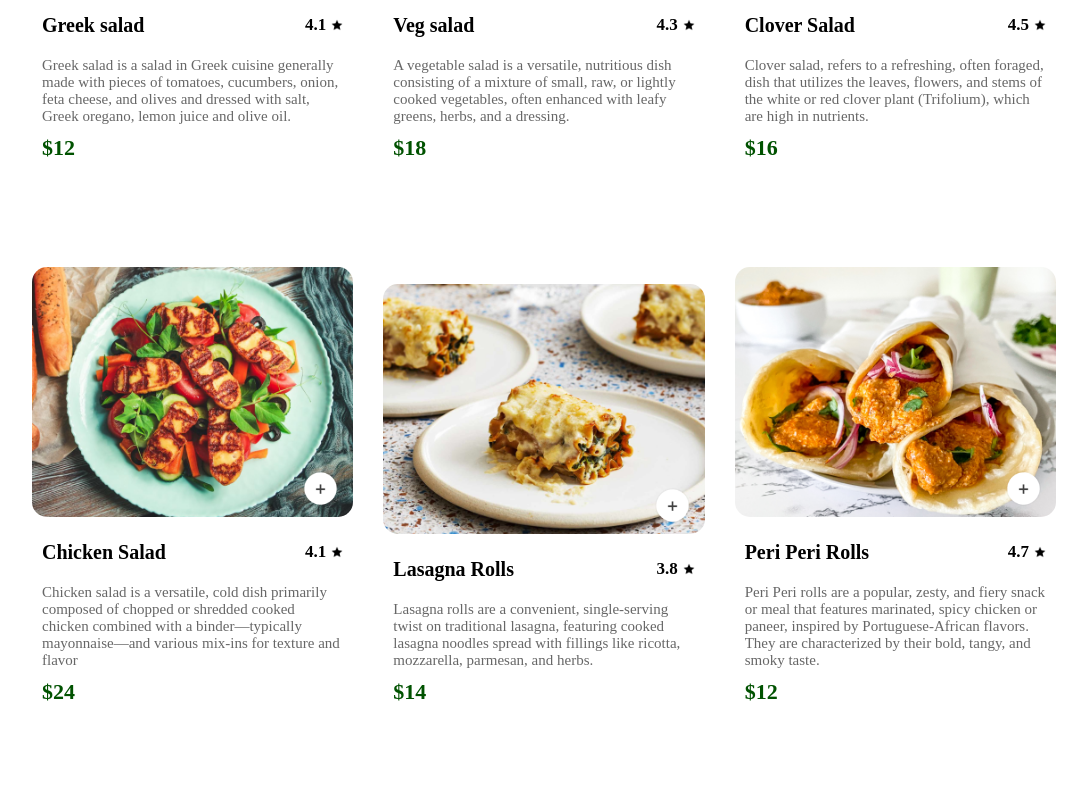
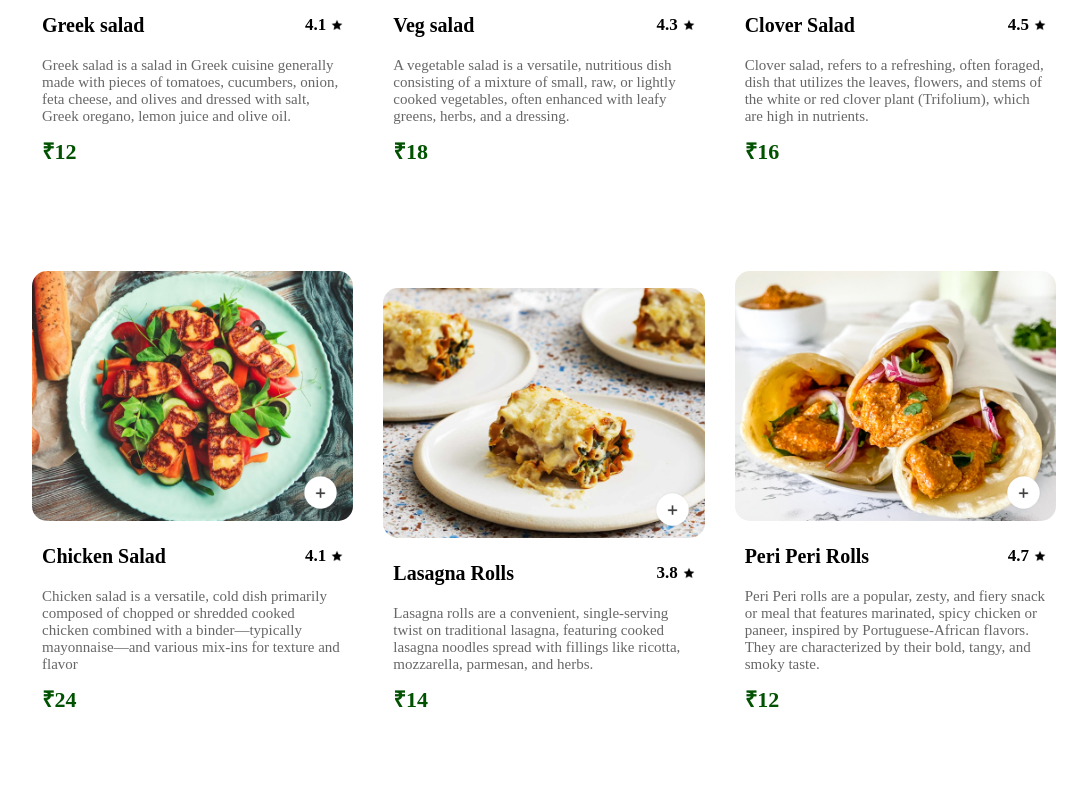
Before and after one commit to Rajinesh1/Crazyer, a React (Vite) app: page / in a window 1280 px wide. Shown: the part 2120-2920 px from the top of the page, without its empty margins (104-1191 px from the left). Built offline with nearby package versions, Linux system fonts and the light colour scheme.

Commit message:
Change price format from USD to INR

```diff
--- a/src/components/FoodItem/FoodItem.jsx
+++ b/src/components/FoodItem/FoodItem.jsx
@@ -30,7 +30,7 @@ const FoodItem = ({id,name,price,rating,description,image}) => {
     </div>
     </div>
     <p className='food-item-description'>{description}</p>
-    <p className='food-item-price'>${price}</p>
+    <p className='food-item-price'>₹{price}</p>
     </div>
     </div>
   )
```
